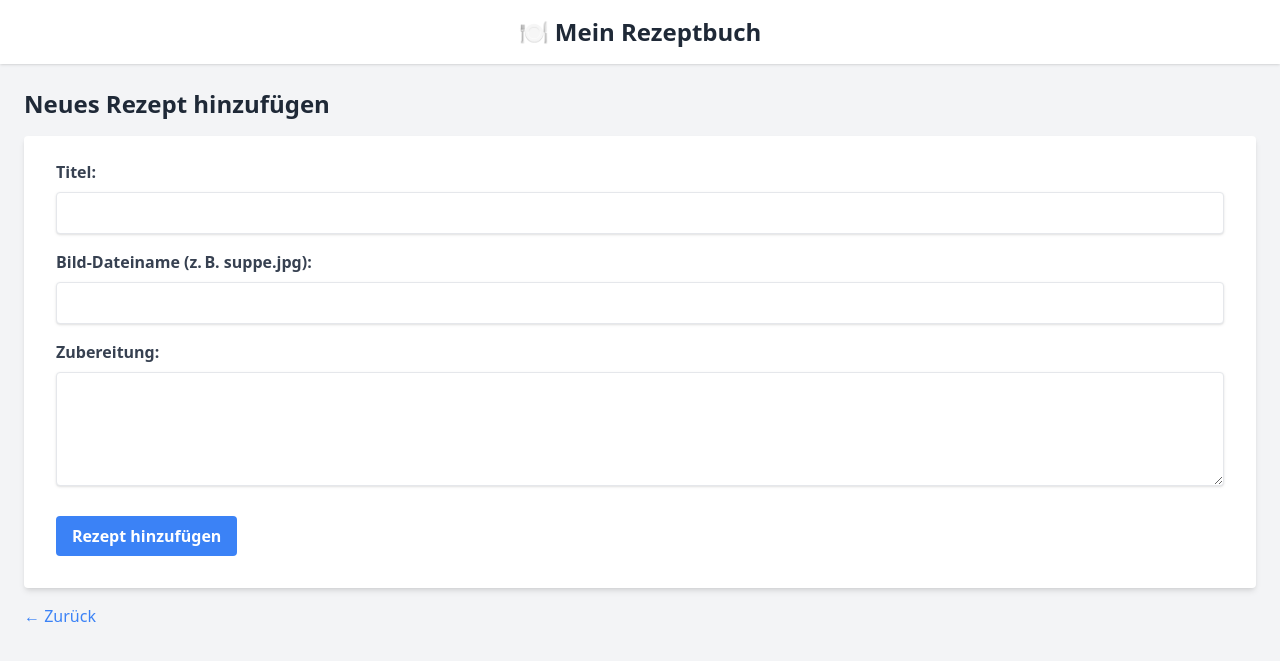
After one commit to ProgrammierenMitBombardinoCrocodilo/rezeptebuch, a Flask app: page /neu in a window 1280 px wide. The commit adds this page. Shown: the top 661 px of the page. Run offline with Flask 3, Linux system fonts and the light colour scheme; some libraries are stand-ins or nearby versions.

Commit message:
Änderung gemacht

```diff
--- a/app/routes.py
+++ b/app/routes.py
@@ -1,27 +1,48 @@
-from flask import Flask, render_template, abort
+from flask import Flask, render_template, request, redirect, url_for, abort
 
 app = Flask(__name__)
 
+rezepte = [
+    {
+        "slug": "tomatensuppe",
+        "titel": "Tomatensuppe",
+        "bild": "suppe.jpg",
+        "zubereitung": "Tomaten klein schneiden, mit Zwiebeln und Knoblauch andünsten, pürieren und mit Salz, Pfeffer und Basilikum würzen."
+    },
+    {
+        "slug": "spaghetti-bolognese",
+        "titel": "Spaghetti Bolognese",
+        "bild": "spaghetti.jpg",
+        "zubereitung": "Hackfleisch anbraten, Zwiebeln und Knoblauch dazugeben, Tomatensoße und Gewürze hinzufügen und köcheln lassen. Mit Spaghetti servieren."
+    },
+    {
+        "slug": "pfannkuchen",
+        "titel": "Pfannkuchen",
+        "bild": "pfannkuchen.jpg",
+        "zubereitung": "Mehl, Milch und Eier zu einem Teig verrühren, in der Pfanne goldgelb ausbacken. Mit Zucker, Marmelade oder Nutella servieren."
+    },
+]
+
 @app.route("/")
 def home():
-    rezepte = [
-        {
-            "slug": "tomatensuppe",
-            "titel": "Tomatensuppe",
-            "bild": "suppe.jpg",
-            "zubereitung": "Tomaten klein schneiden, mit Zwiebeln und Knoblauch andünsten, pürieren und mit Salz, Pfeffer und Basilikum würzen."
-        },
-        {
-            "slug": "spaghetti-bolognese",
-            "titel": "Spaghetti Bolognese",
-            "bild": "spaghetti.jpg",
-            "zubereitung": "Hackfleisch anbraten, Zwiebeln und Knoblauch dazugeben, Tomatensoße und Gewürze hinzufügen und köcheln lassen. Mit Spaghetti servieren."
-        },
-        {
-            "slug": "pfannkuchen",
-            "titel": "Pfannkuchen",
-            "bild": "pfannkuchen.jpg",
-            "zubereitung": "Mehl, Milch und Eier zu einem Teig verrühren, in der Pfanne goldgelb ausbacken. Mit Zucker, Marmelade oder Nutella servieren."
-        },
-    ]
     return render_template("index.html", rezepte=rezepte)
+
+@app.route("/neu", methods=["GET", "POST"])
+def neues_rezept():
+    if request.method == "POST":
+        titel = request.form["titel"]
+        bild = request.form["bild"]
+        zubereitung = request.form["zubereitung"]
+        slug = titel.lower().replace(" ", "-")
+
+        neues = {
+            "slug": slug,
+            "titel": titel,
+            "bild": bild,
+            "zubereitung": zubereitung
+        }
+
+        rezepte.append(neues)
+        return redirect(url_for("home"))
+
+    return render_template("neu.html")
--- /dev/null
+++ b/app/templates/neu.html
@@ -0,0 +1,22 @@
+{% extends "base.html" %}
+{% block content %}
+<h2 class="text-2xl font-bold mb-4">Neues Rezept hinzufügen</h2>
+<form method="POST" class="bg-white shadow-md rounded px-8 pt-6 pb-8 mb-4">
+  <div class="mb-4">
+    <label class="block text-gray-700 font-bold mb-2">Titel:</label>
+    <input type="text" name="titel" class="shadow appearance-none border rounded w-full py-2 px-3 text-gray-700">
+  </div>
+  <div class="mb-4">
+    <label class="block text-gray-700 font-bold mb-2">Bild-Dateiname (z. B. suppe.jpg):</label>
+    <input type="text" name="bild" class="shadow appearance-none border rounded w-full py-2 px-3 text-gray-700">
+  </div>
+  <div class="mb-6">
+    <label class="block text-gray-700 font-bold mb-2">Zubereitung:</label>
+    <textarea name="zubereitung" rows="4" class="shadow appearance-none border rounded w-full py-2 px-3 text-gray-700"></textarea>
+  </div>
+  <button type="submit" class="bg-blue-500 hover:bg-blue-700 text-white font-bold py-2 px-4 rounded">
+    Rezept hinzufügen
+  </button>
+</form>
+<a href="{{ url_for('home') }}" class="text-blue-500">← Zurück</a>
+{% endblock %}
```
Also changed, not shown: app/templates/index.html (+14 -5 lines).
